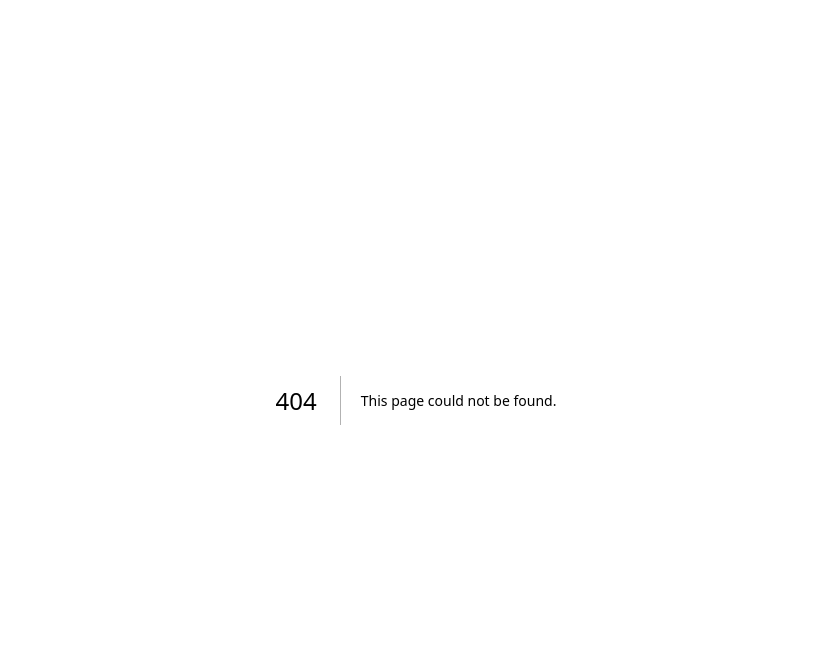
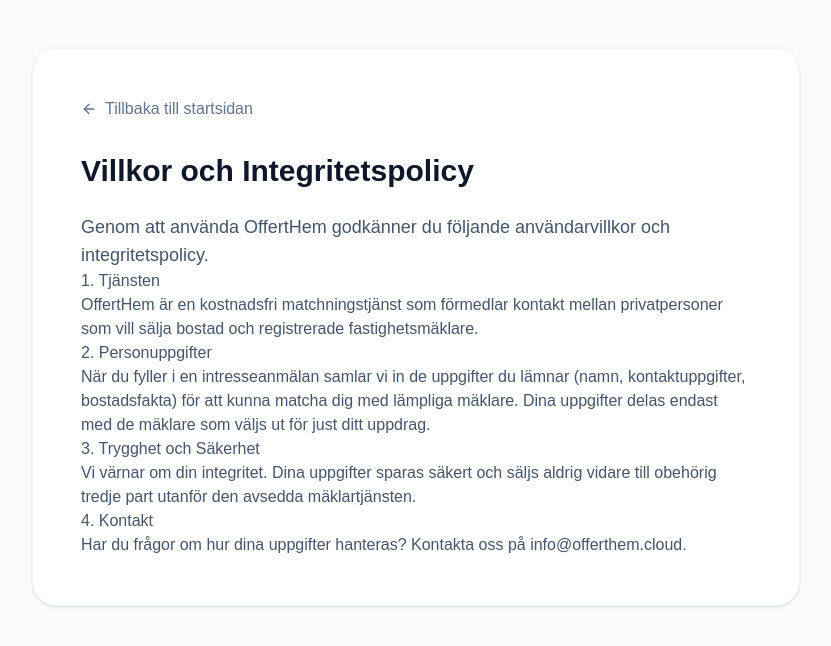
Before and after one commit to erik687/offerthem-web, a Next.js app: page /villkor in a window 1280 px wide. Before the commit this address had no page. Shown: the top 646 px of the page, without its empty margins (224-1055 px from the left). Built offline with nearby package versions, Linux system fonts and the light colour scheme.

Commit message:
chore: add trust signals (robots, sitemap, privacy policy)

```diff
--- a/app/ansokan/page.tsx
+++ b/app/ansokan/page.tsx
@@ -248,7 +248,7 @@
                     </div>
 
                     <div className="text-xs text-slate-500 mt-4 leading-relaxed">
-                        Genom att skicka in godkänner du våra villkor och att vi kontaktar dig med förslag på mäklare.
+                        Genom att skicka in godkänner du våra <a href="/villkor" target="_blank" className="underline hover:text-blue-600">villkor och integritetspolicy</a> och att vi kontaktar dig med förslag på mäklare.
                     </div>
 
                     <div className="mt-8 flex justify-end">
--- a/app/layout.tsx
+++ b/app/layout.tsx
@@ -15,6 +15,7 @@
 export const metadata: Metadata = {
   title: "OffertHem | Jämför mäklare & få högre slutpris",
   description: "Jämför lokala mäklare kostnadsfritt. Hitta bästa mäklaren för din försäljning och maximera din vinst. Verifierade mäklare i hela Sverige.",
+  metadataBase: new URL('https://www.offerthem.cloud'),
 };
 
 export default function RootLayout({
--- /dev/null
+++ b/app/robots.ts
@@ -0,0 +1,12 @@
+import { MetadataRoute } from 'next'
+
+export default function robots(): MetadataRoute.Robots {
+    return {
+        rules: {
+            userAgent: '*',
+            allow: '/',
+            disallow: '/private/',
+        },
+        sitemap: 'https://www.offerthem.cloud/sitemap.xml',
+    }
+}
--- /dev/null
+++ b/app/sitemap.ts
@@ -0,0 +1,24 @@
+import { MetadataRoute } from 'next'
+
+export default function sitemap(): MetadataRoute.Sitemap {
+    return [
+        {
+            url: 'https://www.offerthem.cloud',
+            lastModified: new Date(),
+            changeFrequency: 'yearly',
+            priority: 1,
+        },
+        {
+            url: 'https://www.offerthem.cloud/ansokan',
+            lastModified: new Date(),
+            changeFrequency: 'monthly',
+            priority: 0.8,
+        },
+        {
+            url: 'https://www.offerthem.cloud/villkor',
+            lastModified: new Date(),
+            changeFrequency: 'yearly',
+            priority: 0.5,
+        },
+    ]
+}
--- /dev/null
+++ b/app/villkor/page.tsx
@@ -0,0 +1,45 @@
+import React from 'react';
+import { ArrowLeft } from 'lucide-react';
+import Link from 'next/link';
+
+export default function VillkorPage() {
+    return (
+        <div className="min-h-screen bg-slate-50 py-12 px-4">
+            <div className="max-w-3xl mx-auto bg-white p-8 md:p-12 rounded-3xl shadow-sm border border-slate-100">
+                <Link href="/" className="inline-flex items-center gap-2 text-slate-500 hover:text-blue-600 mb-8 transition-colors">
+                    <ArrowLeft className="w-4 h-4" />
+                    Tillbaka till startsidan
+                </Link>
+
+                <h1 className="text-3xl font-bold text-slate-900 mb-6">Villkor och Integritetspolicy</h1>
+
+                <div className="prose prose-slate max-w-none text-slate-600">
+                    <p className="lead text-lg">
+                        Genom att använda OffertHem godkänner du följande användarvillkor och integritetspolicy.
+                    </p>
+
+                    <h3>1. Tjänsten</h3>
+                    <p>
+                        OffertHem är en kostnadsfri matchningstjänst som förmedlar kontakt mellan privatpersoner som vill sälja bostad och registrerade fastighetsmäklare.
+                    </p>
+
+                    <h3>2. Personuppgifter</h3>
+                    <p>
+                        När du fyller i en intresseanmälan samlar vi in de uppgifter du lämnar (namn, kontaktuppgifter, bostadsfakta) för att kunna matcha dig med lämpliga mäklare.
+                        Dina uppgifter delas endast med de mäklare som väljs ut för just ditt uppdrag.
+                    </p>
+
+                    <h3>3. Trygghet och Säkerhet</h3>
+                    <p>
+                        Vi värnar om din integritet. Dina uppgifter sparas säkert och säljs aldrig vidare till obehörig tredje part utanför den avsedda mäklartjänsten.
+                    </p>
+
+                    <h3>4. Kontakt</h3>
+                    <p>
+                        Har du frågor om hur dina uppgifter hanteras? Kontakta oss på info@offerthem.cloud.
+                    </p>
+                </div>
+            </div>
+        </div>
+    );
+}
```
